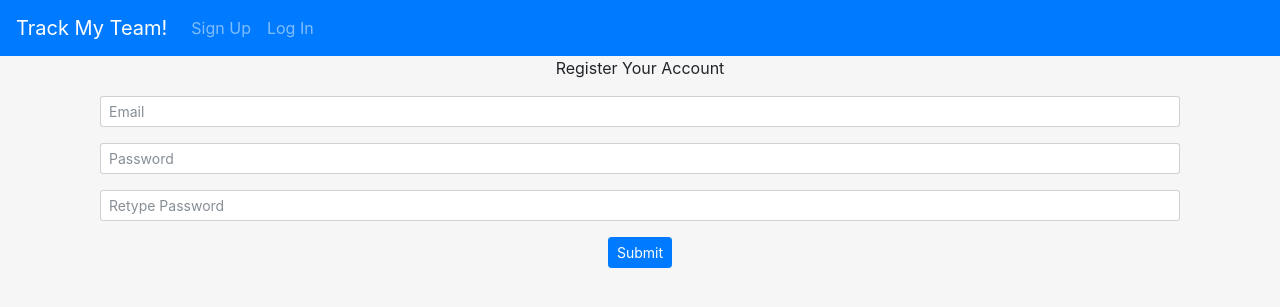
After one commit to saundesh/track-my-team, a Django app: page /signup/ in a window 1280 px wide. The commit adds this page. Shown: the top 307 px of the page. Run offline with Django 3.2, Linux system fonts and the light colour scheme; some libraries are stand-ins or nearby versions.

Commit message:
added signup and login page

```diff
--- a/track_my_team/website/templates/website/captain.html
+++ b/track_my_team/website/templates/website/captain.html
@@ -4,4 +4,5 @@
 
 {% block body %}
 <p>Hello team captain!</p>
+<button>Create Team</button>
 {% endblock %}
--- a/track_my_team/website/templates/website/header.html
+++ b/track_my_team/website/templates/website/header.html
@@ -4,10 +4,11 @@
     <meta charset="utf-8" />
 	<title>{% block title %} Track My Team! {% endblock %}</title>
 	{% load staticfiles %}
-    <link rel="stylesheet" type="text/css" href="{% static 'website/css/bootstrap.min.css' %}"/>
-    <!-- <link rel="stylesheet" type="text/css" href="{% static 'website/style.css' %}"/> -->
-    <script src="https://ajax.googleapis.com/ajax/libs/jquery/1.12.0/jquery.min.js"></script>
-    <script src="{% static 'website/js/bootstrap.min.js' %}"></script>
+    <link rel="stylesheet" href="https://maxcdn.bootstrapcdn.com/bootstrap/4.0.0-beta/css/bootstrap.min.css">
+    <link rel="stylesheet" type="text/css" href="{% static 'website/style.css' %}"/>
+    <script src="https://code.jquery.com/jquery-3.2.1.slim.min.js"></script>
+    <script src="https://maxcdn.bootstrapcdn.com/bootstrap/4.0.0-beta/js/bootstrap.min.js"></script>
+    <script src="https://cdnjs.cloudflare.com/ajax/libs/popper.js/1.11.0/umd/popper.min.js"></script>
 </head>
 <body class="body" style="background-color:#f6f6f6">
 <nav class="navbar navbar-expand-md navbar-dark bg-primary">
@@ -17,11 +18,17 @@
     <a class="navbar-brand" href="{% url 'website:index' %}">Track My Team!</a>
     <div class="collapse navbar-collapse" id="nav-content">
         <ul class="navbar-nav">
-            <li class="nav-item">
+            <!-- <li class="nav-item">
                 <a class="nav-link" href="{% url 'website:captain' %}">Captain</a>
             </li>
             <li class="nav-item">
                 <a class="nav-link" href="{% url 'website:player' %}">Player</a>
+            </li> -->
+            <li class="nav-item">
+                <a class="nav-link" href="{% url 'website:signup' %}">Sign Up</a>
+            </li>
+            <li class="nav-item">
+                <a class="nav-link" href="{% url 'website:login' %}">Log In</a>
             </li>
         </ul>
     </div>
--- a/track_my_team/website/templates/website/home.html
+++ b/track_my_team/website/templates/website/home.html
@@ -5,7 +5,5 @@
 {% block body %}
 <div>
     <p>Welcome to Track My Team!</p>
-    <button>Captain</button>
-    <button>Player</button>
 </div>
 {% endblock %}
--- /dev/null
+++ b/track_my_team/website/templates/website/signup.html
@@ -0,0 +1,27 @@
+{% extends 'website/header.html' %}
+
+{% block title %} Sign Up {% endblock %}
+
+{% block body %}
+<div class="container text-center">
+    <p>Register Your Account</p>
+    <form class="signup-form">
+        <div class="form-group">
+            <div class="col-sm">
+                <input type="email" class="form-control form-control-sm" placeholder="Email" required>
+            </div>
+        </div>
+        <div class="form-group">
+            <div class="col-sm">
+                <input type="password" class="form-control form-control-sm" placeholder="Password" required>
+            </div>
+        </div>
+        <div class="form-group">
+            <div class="col-sm">
+                <input type="password" class="form-control form-control-sm" placeholder="Retype Password" required>
+            </div>
+        </div>
+        <button type="submit" class="btn btn-primary btn-sm">Submit</button>
+    </form>
+</div>
+{% endblock %}
--- a/track_my_team/website/urls.py
+++ b/track_my_team/website/urls.py
@@ -5,5 +5,7 @@ from . import views
 urlpatterns = [
     url(r'^$', views.index, name='index'),
     url(r'^captain/$', views.captain, name='captain'),
-    url(r'^player/$', views.player, name='player')
+    url(r'^player/$', views.player, name='player'),
+    url(r'^signup/$', views.signup, name='signup'),
+    url(r'^login/$', views.login, name='login')
 ]
--- a/track_my_team/website/views.py
+++ b/track_my_team/website/views.py
@@ -15,3 +15,9 @@ def captain(request):
 
 def player(request):
     return render(request, 'website/player.html')
+
+def signup(request):
+    return render(request, 'website/signup.html')
+
+def login(request):
+    return render(request, 'website/login.html')
```
Also changed, not shown: track_my_team/website/templates/website/login.html (added, +22 -0 lines).
